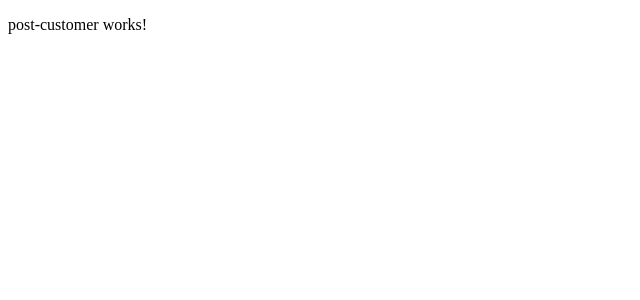
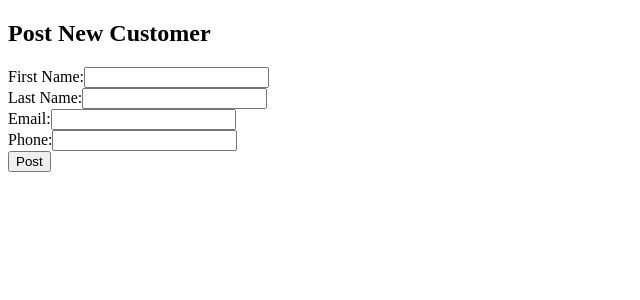
Before and after one commit to Sufiyan33/Angular-Spring-Boot-MySQL-CRUD-Operation, an Angular app in the folder crud_angular/: page /customer in a window 1280 px wide. Shown: the top 300 px of the page, without its empty margins (0-640 px from the left). Built offline with nearby package versions, Linux system fonts and the light colour scheme.

Commit message:
Adding post form

```diff
--- a/crud_angular/src/app/components/post-customer/post-customer.component.html
+++ b/crud_angular/src/app/components/post-customer/post-customer.component.html
@@ -1 +1,24 @@
-<p>post-customer works!</p>
+<div class="container">
+    <div class="form-container">
+      <h2 class="form-title">Post New Customer</h2>
+      <form [formGroup]="postCustomerForm">
+        <div class="form-group">
+            <label for="firstName">First Name:</label>
+            <input type="text" id="firstName" name="firstName" required>
+        </div>
+        <div class="form-group">
+            <label for="lastName">Last Name:</label>
+            <input type="text" id="lastName" name="lastName" required>
+        </div>
+        <div class="form-group">
+            <label for="email">Email:</label>
+            <input type="email" id="email" name="email" required>
+        </div>
+        <div class="form-group">
+            <label for="phone">Phone:</label>
+            <input type="number" id="phone" name="phone" required>
+        </div>
+        <button type="button">Post</button>
+      </form>
+    </div>
+</div>
--- a/crud_angular/src/app/components/post-customer/post-customer.component.ts
+++ b/crud_angular/src/app/components/post-customer/post-customer.component.ts
@@ -1,17 +1,17 @@
 import { Component } from '@angular/core';
 import { CustomerService } from '../../services/customer.service';
-import { FormBuilder, FormGroup, Validators } from '@angular/forms';
+import { FormBuilder, FormGroup, ReactiveFormsModule, Validators } from '@angular/forms';
 
 @Component({
   selector: 'app-post-customer',
   standalone: true,
-  imports: [],
+  imports: [ReactiveFormsModule],
   templateUrl: './post-customer.component.html',
   styleUrl: './post-customer.component.css'
 })
 export class PostCustomerComponent {
 
-  postCustomerForm?: FormGroup;
+  postCustomerForm: FormGroup = new FormGroup({});
   constructor(private service: CustomerService, private fb:FormBuilder){}
 
   ngOnIt(){
```
